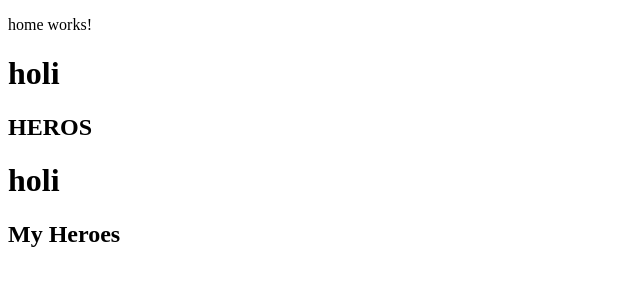
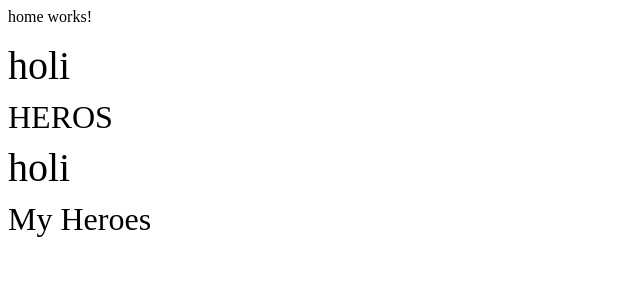
Before and after one commit to Sebastian-Beltran-rincon-22/AsistHero, an Angular app: page / in a window 1280 px wide. Shown: the top 300 px of the page, without its empty margins (0-640 px from the left). Built offline with nearby package versions, Linux system fonts and the light colour scheme; no server answers.

Commit message:
update [home -> home.component.css]

```diff
--- a/src/app/pages/home/home.component.css
+++ b/src/app/pages/home/home.component.css
@@ -0,0 +1 @@
+@import "~bootstrap/dist/css/bootstrap.css";
```
